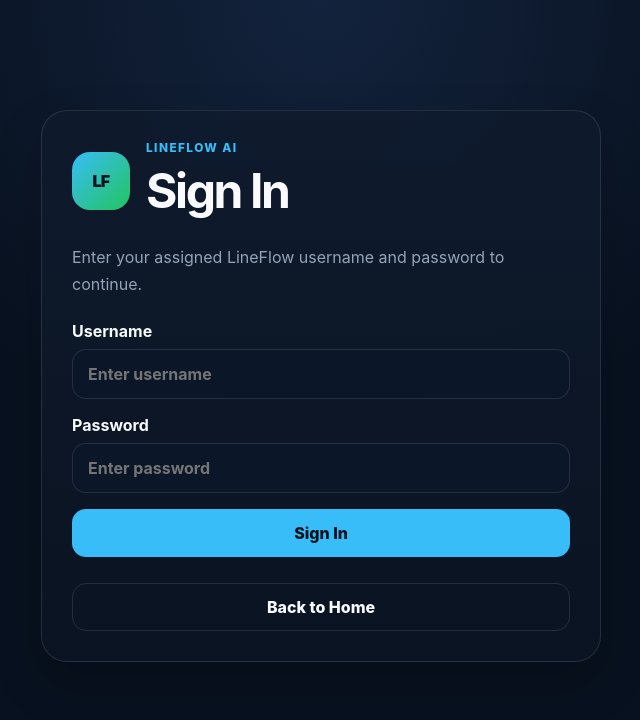
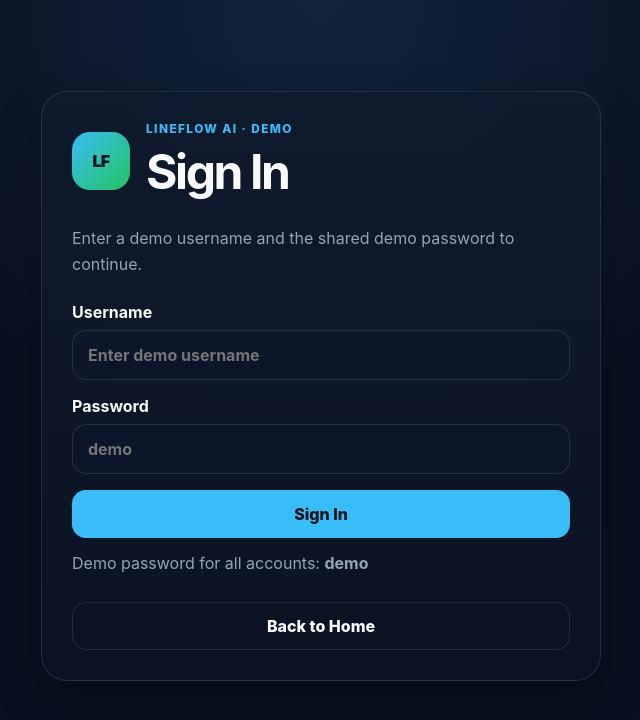
Before and after one commit to GregLivin/lineflow-ai, a Next.js app: page /login in a window 1280 px wide. Shown: the top 720 px of the page, without its empty margins (319-959 px from the left). Built offline with nearby package versions, Linux system fonts and the light colour scheme.

Commit message:
Use shared demo password for demo accounts

```diff
--- a/app/login/page.tsx
+++ b/app/login/page.tsx
@@ -41,7 +41,7 @@ export default function LoginPage() {
     event.preventDefault();
     const key = username.trim().toLowerCase().replace(/\s+/g, '');
     const user = users[key];
-    if (!user || !password) { setError('Invalid username or password.'); return; }
+    if (!user || password !== 'demo') { setError('Invalid demo username or password.'); return; }
     if (selectedRole && user.group !== selectedRole) {
       setError('This account does not have access to the selected role. Return home and choose the correct role.');
       return;
@@ -53,14 +53,15 @@ export default function LoginPage() {
   return (
     <main className="shell authShell">
       <section className="authCard">
-        <div className="brandRow"><div className="logoMark">LF</div><div><p className="eyebrow">LineFlow AI</p><h1 className="authTitle">{selectedRoleInfo?.title || 'Sign In'}</h1></div></div>
-        <p className="authCopy">{selectedRoleInfo?.subtitle || 'Enter your assigned LineFlow username and password to continue.'}</p>
+        <div className="brandRow"><div className="logoMark">LF</div><div><p className="eyebrow">LineFlow AI · Demo</p><h1 className="authTitle">{selectedRoleInfo?.title || 'Sign In'}</h1></div></div>
+        <p className="authCopy">{selectedRoleInfo?.subtitle || 'Enter a demo username and the shared demo password to continue.'}</p>
         <form className="loginForm" onSubmit={handleSubmit}>
-          <label>Username<input autoComplete="username" value={username} onChange={e => { setUsername(e.target.value); setError(''); }} placeholder="Enter username" /></label>
-          <label>Password<input type="password" autoComplete="current-password" value={password} onChange={e => { setPassword(e.target.value); setError(''); }} placeholder="Enter password" /></label>
+          <label>Username<input autoComplete="username" value={username} onChange={e => { setUsername(e.target.value); setError(''); }} placeholder="Enter demo username" /></label>
+          <label>Password<input type="password" autoComplete="current-password" value={password} onChange={e => { setPassword(e.target.value); setError(''); }} placeholder="demo" /></label>
           {error ? <p className="formError">{error}</p> : null}
           <button className="primaryButton fullButton" type="submit">Sign In</button>
         </form>
+        <p className="authCopy" style={{marginTop:12}}>Demo password for all accounts: <strong>demo</strong></p>
         <div className="actions"><button className="secondaryButton fullButton" type="button" onClick={() => router.push('/')}>Back to Home</button></div>
       </section>
     </main>
```
